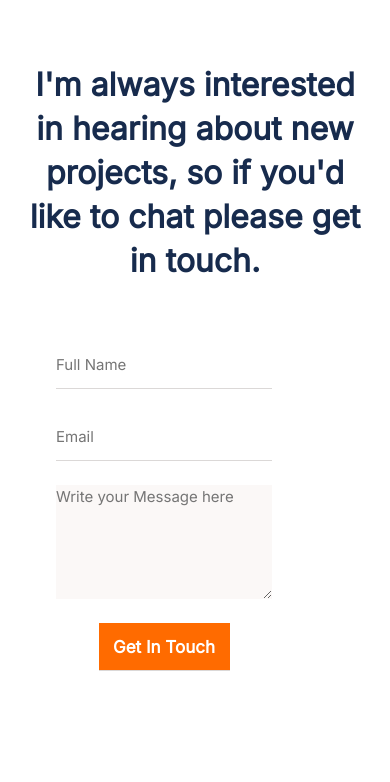
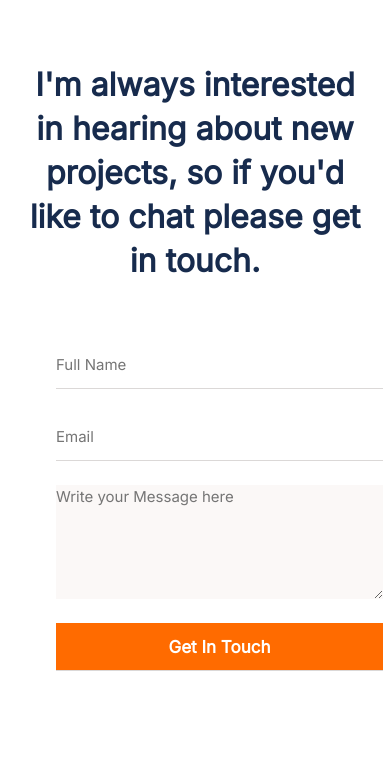
Before and after one commit to Jhaman1895/Personal-Portfolio-2, a website: page index.html in a window 390 px wide. Shown: the part 6064-6846 px from the top of the page. Drawn offline with Linux system fonts and the light colour scheme.

Commit message:
Change width of form elements on mobile version

```diff
--- a/styles.css
+++ b/styles.css
@@ -454,10 +454,11 @@ form {
   line-height: 44px;
   text-align: center;
   color: #172b4d;
+  min-width: 327px;
 }
 
 form input {
-  width: 100%;
+  min-width: 327px;
   height: 48px;
   font-family: 'Inter', Arial, Helvetica, sans-serif;
   font-style: normal;
@@ -474,7 +475,7 @@ form input {
 }
 
 form textarea {
-  width: 100%;
+  min-width: 327px;
   height: 114px;
   left: 12px;
   right: 12px;
@@ -582,6 +583,22 @@ button:active {
   font-size: 32px;
   line-height: 44px;
   text-align: center;
+  min-width: 327px;
+}
+
+.full-name {
+  min-width: 327px;
+  height: 48px;
+}
+
+.email {
+  min-width: 327px;
+  height: 48px;
+}
+
+.form-textarea {
+  min-width: 327px;
+  height: 90px
 }
 
 @media only screen and (min-width: 768px) {
```
